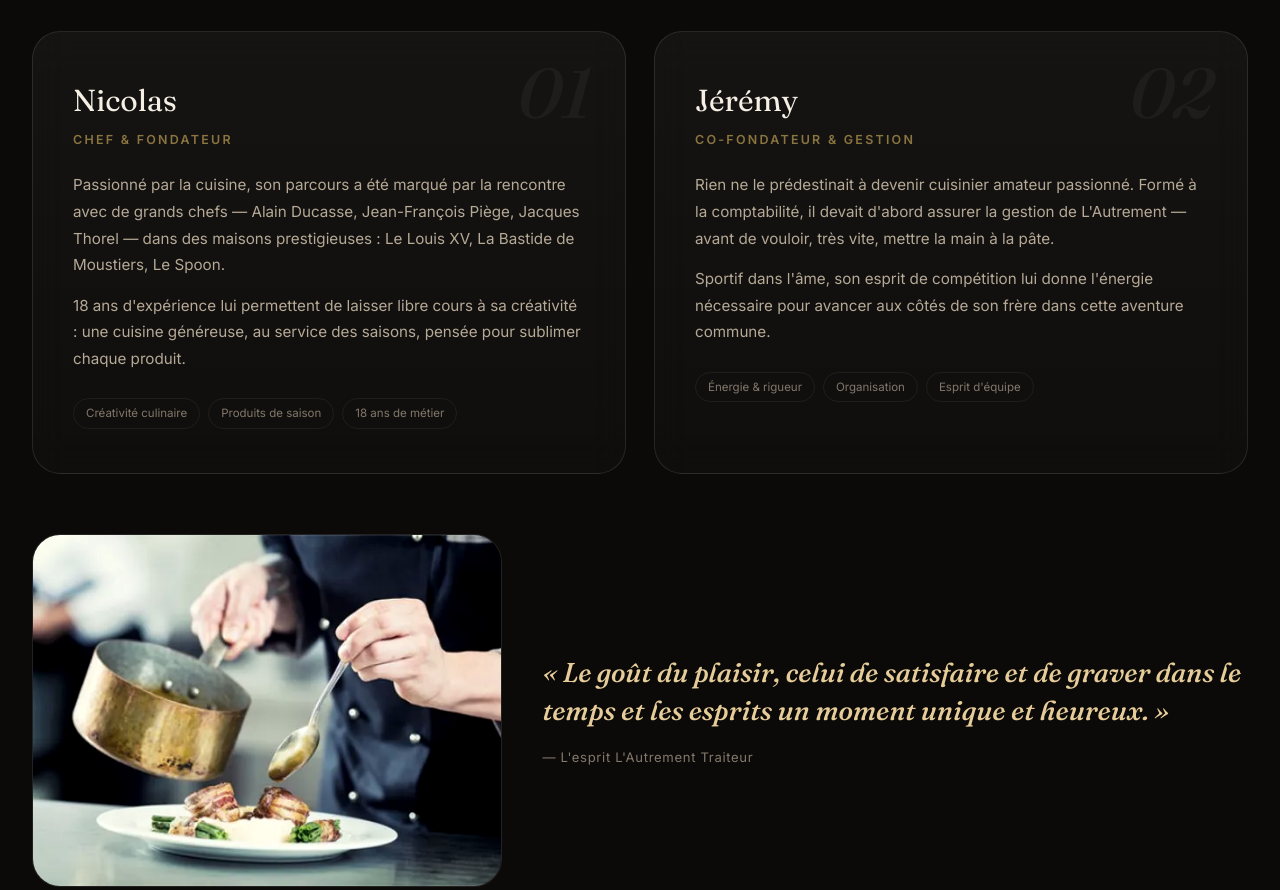
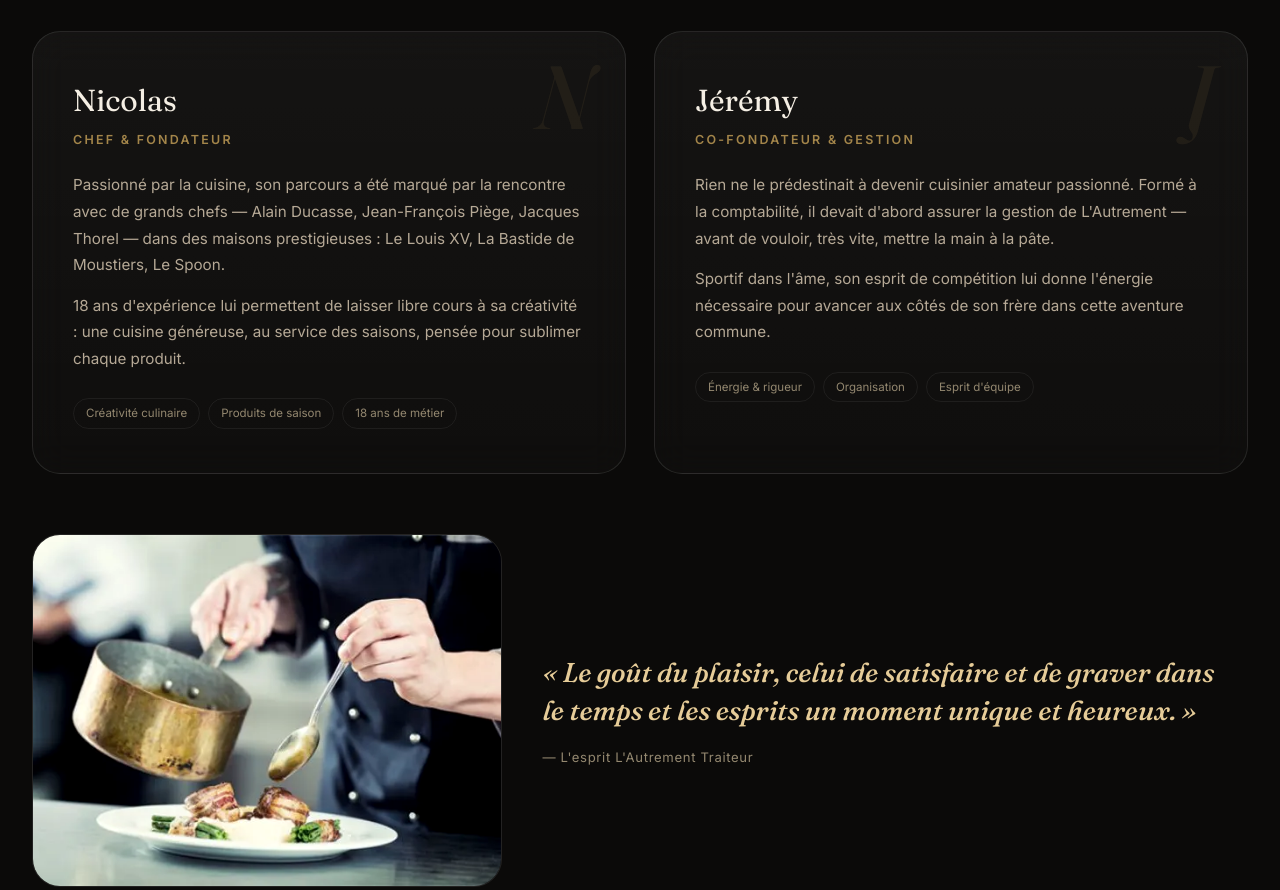
Before and after one commit to redred945/lautrement-traiteur, a website: page index.html in a window 1280 px wide. Shown: the part 1440-2330 px from the top of the page. Drawn offline with Linux system fonts and the light colour scheme.

Commit message:
Passe de design : contraste, cohérence des cartes, nav mobile sur mentions légales
- Corrige le contraste de --text-faint et ajoute --gold-label pour les
  libellés dorés (WCAG AA), sans sortir de la palette sombre existante.
- text-wrap: balance sur les titres/leads pour éviter les veuves.
- Stagger réel sur les reveals au scroll (la variable --i était calculée
  mais jamais utilisée) + respect de prefers-reduced-motion sur le délai.
- Monogrammes N/J à la place des index 01/02 génériques sur les cartes
  fondateurs ; padding mobile harmonisé sur les cards restées incohérentes.
- mentions-legales.html n'avait pas de nav mobile (burger/panel) alors que
  le CSS masque la nav desktop sous 1100px : plus aucune navigation possible
  sur mobile/tablette sur cette page. Corrigé en réutilisant le même markup
  que index.html.

Co-Authored-By: Claude Sonnet 5 <noreply@anthropic.com>

```diff
--- a/assets/home.css
+++ b/assets/home.css
@@ -58,11 +58,12 @@
 
 .founder-card { padding: 44px 40px; position: relative; overflow: hidden; }
 .founder-card .founder-index {
-  position: absolute; top: 26px; right: 34px; font-family: var(--font-display); font-style: italic;
-  font-size: 4.4rem; color: rgba(255,255,255,.045); line-height: 1; user-select: none;
+  position: absolute; top: 20px; right: 34px; font-family: var(--font-display); font-style: italic;
+  font-size: 5.6rem; color: rgba(201,161,90,.08); line-height: 1; user-select: none;
 }
 .founder-name { font-family: var(--font-display); font-size: 1.9rem; color: var(--text); }
-.founder-role { display: block; margin-top: 6px; font-size: .78rem; letter-spacing: .18em; text-transform: uppercase; color: var(--gold-dim); font-weight: 600; }
+.founder-role { display: block; margin-top: 6px; font-size: .78rem; letter-spacing: .18em; text-transform: uppercase; color: var(--gold-label); font-weight: 600; }
+@media (max-width: 640px) { .founder-card { padding: 32px 26px; } .founder-card .founder-index { font-size: 4.2rem; top: 16px; right: 24px; } }
 .founder-bio { margin-top: 22px; color: var(--text-muted); font-size: .95rem; line-height: 1.75; }
 .founder-bio + .founder-bio { margin-top: 14px; }
 .founder-tags { display: flex; flex-wrap: wrap; gap: 8px; margin-top: 26px; }
@@ -72,7 +73,7 @@
 @media (max-width: 820px) { .atelier-strip { grid-template-columns: 1fr; gap: 24px; } }
 .atelier-photo { border-radius: var(--radius-lg); overflow: hidden; border: 1px solid var(--border); aspect-ratio: 4/3; }
 .atelier-photo img { width: 100%; height: 100%; object-fit: cover; filter: grayscale(.15) contrast(1.05); }
-.atelier-copy blockquote { font-family: var(--font-display); font-style: italic; font-size: clamp(1.3rem, 2.2vw, 1.7rem); color: var(--gold-soft); line-height: 1.4; margin: 0; }
+.atelier-copy blockquote { font-family: var(--font-display); font-style: italic; font-size: clamp(1.3rem, 2.2vw, 1.7rem); color: var(--gold-soft); line-height: 1.4; margin: 0; text-wrap: balance; }
 .atelier-copy cite { display: block; margin-top: 18px; font-style: normal; font-size: .82rem; color: var(--text-faint); letter-spacing: .05em; }
 
 /* ---------- Bento grids (Particuliers / Professionnels) ---------- */
@@ -89,7 +90,7 @@
 }
 .bento-card-body { position: relative; z-index: 1; padding: 30px; width: 100%; }
 .bento-card-tag { display: inline-flex; font-size: .7rem; letter-spacing: .2em; text-transform: uppercase; color: var(--gold-soft); font-weight: 600; margin-bottom: 10px; }
-.bento-card-title { font-family: var(--font-display); font-size: 1.5rem; color: var(--text); max-width: 20ch; }
+.bento-card-title { font-family: var(--font-display); font-size: 1.5rem; color: var(--text); max-width: 20ch; text-wrap: balance; }
 .bento-card-arrow {
   position: absolute; top: 24px; right: 24px; z-index: 1; width: 40px; height: 40px; border-radius: 50%;
   border: 1px solid rgba(255,255,255,.25); display: flex; align-items: center; justify-content: center;
@@ -122,7 +123,7 @@
 .menu-card:hover .menu-card-media img { transform: scale(1.08); }
 .menu-card-tag { position: absolute; top: 14px; left: 14px; font-size: .64rem; letter-spacing: .14em; text-transform: uppercase; font-weight: 700; color: #17130b; background: var(--gold-soft); padding: 5px 11px; border-radius: 999px; }
 .menu-card-body { padding: 18px 18px 22px; }
-.menu-card-title { font-family: var(--font-display); font-size: 1.05rem; line-height: 1.35; color: var(--text); }
+.menu-card-title { font-family: var(--font-display); font-size: 1.05rem; line-height: 1.35; color: var(--text); text-wrap: balance; }
 @media (max-width: 1080px) { .menu-grid { grid-template-columns: repeat(3, 1fr); } }
 @media (max-width: 760px) { .menu-grid { grid-template-columns: repeat(2, 1fr); gap: 14px; } .menu-card-body { padding: 14px 14px 18px; } .menu-card-title { font-size: .92rem; } }
 @media (max-width: 480px) { .menu-grid { grid-template-columns: 1fr 1fr; } }
@@ -150,6 +151,7 @@
 .visit-grid { display: grid; grid-template-columns: .95fr 1.05fr; gap: 48px; align-items: stretch; }
 @media (max-width: 900px) { .visit-grid { grid-template-columns: 1fr; } }
 .visit-card { padding: 46px 42px; display: flex; flex-direction: column; justify-content: space-between; gap: 34px; }
+@media (max-width: 640px) { .visit-card { padding: 34px 28px; } }
 .visit-list { display: flex; flex-direction: column; gap: 20px; }
 .visit-list .info-row { display: flex; gap: 16px; align-items: flex-start; }
 .info-row .ico { flex: none; width: 42px; height: 42px; border-radius: 50%; border: 1px solid var(--border); display: flex; align-items: center; justify-content: center; color: var(--gold-soft); }
--- a/assets/home.js
+++ b/assets/home.js
@@ -19,6 +19,7 @@
       var open = burger.classList.toggle('is-open');
       mobilePanel.classList.toggle('is-open', open);
       burger.setAttribute('aria-expanded', open ? 'true' : 'false');
+      burger.setAttribute('aria-label', open ? 'Fermer le menu' : 'Ouvrir le menu');
       document.body.style.overflow = open ? 'hidden' : '';
     };
     burger.addEventListener('click', toggle);
@@ -26,6 +27,8 @@
       a.addEventListener('click', function () {
         burger.classList.remove('is-open');
         mobilePanel.classList.remove('is-open');
+        burger.setAttribute('aria-expanded', 'false');
+        burger.setAttribute('aria-label', 'Ouvrir le menu');
         document.body.style.overflow = '';
       });
     });
--- a/assets/styles.css
+++ b/assets/styles.css
@@ -6,7 +6,7 @@
 html { scroll-behavior: smooth; }
 @media (prefers-reduced-motion: reduce) {
   html { scroll-behavior: auto; }
-  *, *::before, *::after { animation-duration: 0.01ms !important; animation-iteration-count: 1 !important; transition-duration: 0.01ms !important; scroll-behavior: auto !important; }
+  *, *::before, *::after { animation-duration: 0.01ms !important; animation-iteration-count: 1 !important; transition-duration: 0.01ms !important; transition-delay: 0ms !important; scroll-behavior: auto !important; }
 }
 
 :root {
@@ -19,10 +19,11 @@ html { scroll-behavior: smooth; }
   --border-soft: rgba(255,255,255,.06);
   --text: #f5efe4;
   --text-muted: #b6a996;
-  --text-faint: #83786a;
+  --text-faint: #948870;
   --gold: #c9a15a;
   --gold-soft: #e6cc98;
   --gold-dim: #8a743f;
+  --gold-label: #a3854a;
   --wine: #7a3a3a;
   --shadow-lg: 0 40px 80px -30px rgba(0,0,0,.7);
   --shadow-md: 0 20px 40px -20px rgba(0,0,0,.6);
@@ -97,6 +98,7 @@ input, textarea { font: inherit; color: inherit; }
   line-height: 1.04;
   letter-spacing: -0.01em;
   color: var(--text);
+  text-wrap: balance;
 }
 .h-xl { font-size: clamp(2.6rem, 6.4vw, 5.6rem); }
 .h-lg { font-size: clamp(2.2rem, 4.4vw, 3.6rem); }
@@ -109,6 +111,7 @@ input, textarea { font: inherit; color: inherit; }
   color: var(--text-muted);
   line-height: 1.75;
   max-width: 46ch;
+  text-wrap: balance;
 }
 
 /* Buttons */
@@ -152,7 +155,11 @@ input, textarea { font: inherit; color: inherit; }
 }
 
 /* Reveal on scroll */
-.reveal { opacity: 0; transform: translateY(28px); transition: opacity .9s var(--ease), transform .9s var(--ease); }
+.reveal {
+  opacity: 0; transform: translateY(22px);
+  transition: opacity .75s var(--ease), transform .75s var(--ease);
+  transition-delay: calc(var(--i, 0) * 70ms);
+}
 .reveal.is-visible { opacity: 1; transform: none; }
 .reveal-stagger > * { transition-delay: calc(var(--i, 0) * 90ms); }
 
--- a/index.html
+++ b/index.html
@@ -146,7 +146,7 @@
 
       <div class="founders-grid">
         <div class="founder-card glass reveal">
-          <span class="founder-index">01</span>
+          <span class="founder-index" aria-hidden="true">N</span>
           <span class="founder-name">Nicolas</span>
           <span class="founder-role">Chef &amp; fondateur</span>
           <p class="founder-bio">Passionné par la cuisine, son parcours a été marqué par la rencontre avec de grands chefs — Alain Ducasse, Jean-François Piège, Jacques Thorel — dans des maisons prestigieuses : Le Louis XV, La Bastide de Moustiers, Le Spoon.</p>
@@ -154,7 +154,7 @@
           <div class="founder-tags"><span>Créativité culinaire</span><span>Produits de saison</span><span>18 ans de métier</span></div>
         </div>
         <div class="founder-card glass reveal">
-          <span class="founder-index">02</span>
+          <span class="founder-index" aria-hidden="true">J</span>
           <span class="founder-name">Jérémy</span>
           <span class="founder-role">Co-fondateur &amp; gestion</span>
           <p class="founder-bio">Rien ne le prédestinait à devenir cuisinier amateur passionné. Formé à la comptabilité, il devait d'abord assurer la gestion de L'Autrement — avant de vouloir, très vite, mettre la main à la pâte.</p>
```
Also changed, not shown: mentions-legales.html (+12 -0 lines).
